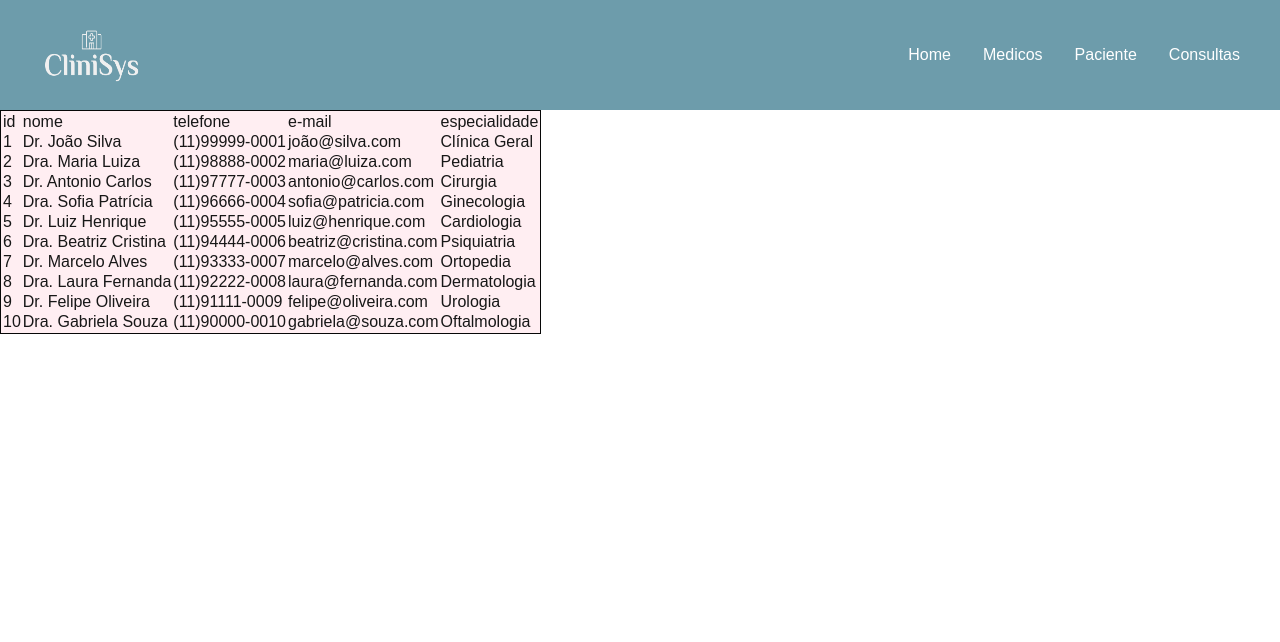
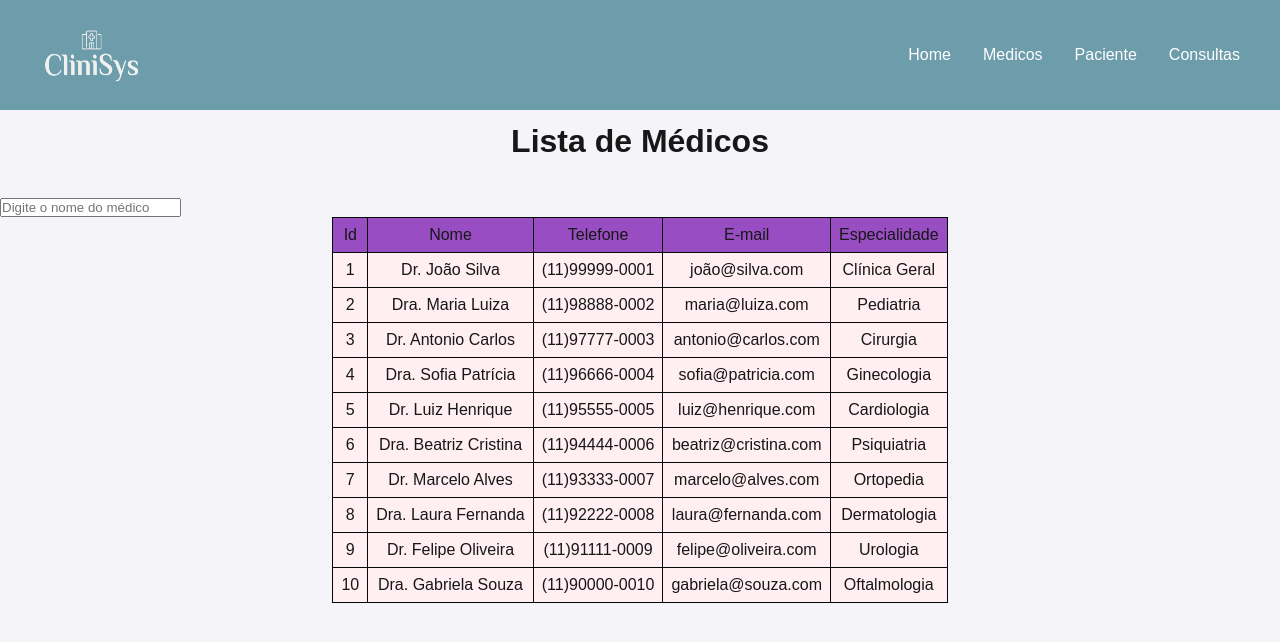
Before and after one commit to Anacaroline16/Front_end_2, a Next.js app in the folder trabalho_4/: page /medico in a window 1280 px wide. Shown: the top 642 px of the page. Built offline with nearby package versions, Linux system fonts and the light colour scheme.

Commit message:
aula 07/2/2025

```diff
--- a/trabalho_4/src/app/globals.css
+++ b/trabalho_4/src/app/globals.css
@@ -19,6 +19,7 @@ body {
 body {
   color: var(--foreground);
   background: var(--background);
+  background-color: var(--cor-das-paginas-fundo);
   font-family: Arial, Helvetica, sans-serif;
   -webkit-font-smoothing: antialiased;
   -moz-osx-font-smoothing: grayscale;
@@ -45,5 +46,8 @@ a {
   --cor-do-menu:#6d9cab;
   --cor-das-letras: white;
   --cor-da-tabela:#FFEEF2;
+  --cor-da-thead:#994dc2;
+  --cor-das-paginas-fundo:#f4f4f9;
+  --cors-do-hover-tabelas:#a788b8;
 
 }
--- a/trabalho_4/src/app/medico/medico.module.css
+++ b/trabalho_4/src/app/medico/medico.module.css
@@ -1,7 +1,39 @@
+/* body{
+    background-color: var(--cor-das-paginas-fundo);
+} */
+.container_pai{
+    width: 100%;
+    height: 100%;
+}
+.container_tab{
+    display: flex;
+    justify-content: center;
+}
+.h1_tab{
+    display:block;
+    text-align: center;
+    margin: 1% 0px 3% 0px;
+}
 .tabela{
+     /* width: 50%; */
+    justify-content: center;
     background-color: var(--cor-da-tabela);
     border: 1px solid #070707;
+    border-collapse:collapse;
 }
-.headTabela{
-    border: 1px solid #070707;
+
+.tr_tab{
+    padding: 8px;
+    text-align: center;
+    border: 1px solid  #070707 ;
+    background-color: var(--cor-da-thead);
 }
+
+.tabela_td{
+    border: 1px solid  #070707 ;
+    padding: 8px;
+    text-align: center;
+}
+.linhaHover:hover{
+    background-color: var(--cors-do-hover-tabelas);
+}
--- a/trabalho_4/src/app/medico/page.js
+++ b/trabalho_4/src/app/medico/page.js
@@ -16,27 +16,35 @@ export default function medicos(){
         { idmedico: 10, nome: "Dra. Gabriela Souza", telefone: "(11)90000-0010", email: "gabriela@souza.com", especialidade: "Oftalmologia" }
         ]);
     return(
+        <div className={style.container_pai}>
+            <h1 className={style.h1_tab}>Lista de Médicos</h1>
+            <input type="text"
+                placeholder='Digite o nome do médico'
+            />
+            <div className={style.container_tab}>
                 <table className={style.tabela}>
-            <thead >
-                <tr key="" >
-                    <td >id</td>
-                    <td>nome</td>
-                    <td>telefone</td>
-                    <td>e-mail</td>
-                    <td>especialidade</td>
+                    <thead>
+                        <tr  >
+                            <td className={style.tr_tab}>Id</td>
+                            <td className={style.tr_tab}>Nome</td>
+                            <td className={style.tr_tab}>Telefone</td>
+                            <td className={style.tr_tab}>E-mail</td>
+                            <td className={style.tr_tab}>Especialidade</td>
                         </tr>
                     </thead>
                     <tbody>
                         {medicos.map((medico) => (
-                        <tr key={medico.idmedico}>
-                            <td>{medico.idmedico}</td>
-                            <td>{medico.nome}</td>
-                            <td>{medico.telefone}</td>
-                            <td>{medico.email}</td>
-                            <td>{medico.especialidade}</td>
+                                <tr className={style.linhaHover} key={medico.idmedico}>
+                                    <td className={style.tabela_td}>{medico.idmedico}</td>
+                                    <td className={style.tabela_td}> {medico.nome}</td>
+                                    <td className={style.tabela_td}>{medico.telefone}</td>
+                                    <td className={style.tabela_td}>{medico.email}</td>
+                                    <td className={style.tabela_td}>{medico.especialidade}</td>
                                     </tr>
                         ))}
                     </tbody>
                 </table>
+            </div>
+        </div>
     )
 }
--- a/trabalho_4/src/app/page.module.css
+++ b/trabalho_4/src/app/page.module.css
@@ -1,7 +1,7 @@
 .container_page{
   text-align: center;
   padding: 40px 20px;
-  background-color: #f4f4f9;
+
   padding: 2%;
 }
 .container_page_titulo{
```
Lines whose indentation alone changed are shown as unchanged.
